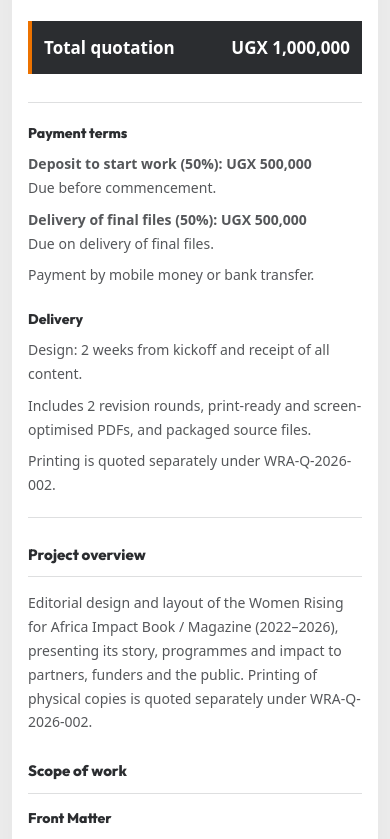
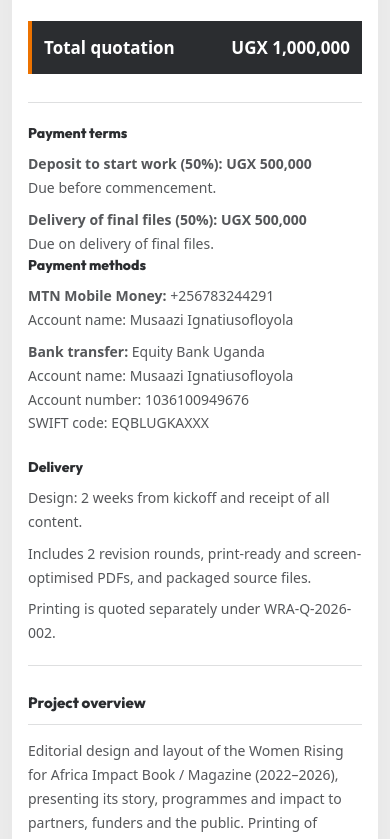
Before and after one commit to musaazi-256/My-portfolio, a Next.js app: page /quotation/wra/design in a window 390 px wide. Shown: the part 1565-2404 px from the top of the page. Built offline with nearby package versions, Linux system fonts and the light colour scheme.

Commit message:
Add WRA Mobile Money and Equity Bank payment details

```diff
--- a/app/quotation/wra/design/page.tsx
+++ b/app/quotation/wra/design/page.tsx
@@ -1,7 +1,7 @@
 import type { Metadata } from 'next'
 import { QuoteNav } from '@/components/quotation/QuoteNav'
 import { DESIGN_QUOTE, PRINT_QUOTE, clientToProvide, deliverables, designSections, designTotal, formatUgx, payments, pricing, scope, timeline, wraQuotes } from '../data'
-import { QuoteAcceptance, QuoteFooter, QuoteHeader, QuoteParties, Section, isFinanceMode, number } from '../parts'
+import { QuoteAcceptance, QuoteFooter, QuoteHeader, QuoteParties, QuotePaymentMethods, Section, isFinanceMode, number } from '../parts'
 
 export const metadata: Metadata = {
   // The title becomes the default file name when saving as PDF.
@@ -34,7 +34,7 @@ export default async function WraDesignQuotationPage({ searchParams }: { searchP
           </div>
           <div className="quotation-totals"><dl><div><dt>Design services</dt><dd>{formatUgx(designTotal)}</dd></div><div><dt>Tax</dt><dd>{formatUgx(tax)}</dd></div><div className="grand-total"><dt>Total quotation</dt><dd>{formatUgx(grandTotal)}</dd></div></dl></div>
           <div className="quotation-terms">
-            <div><h3>Payment terms</h3>{payments.map(row => <p key={row.stage}><strong>{row.stage}: {formatUgx(row.amount)}</strong><br />{row.timing}.</p>)}<p>Payment by mobile money or bank transfer.</p></div>
+            <div><h3>Payment terms</h3>{payments.map(row => <p key={row.stage}><strong>{row.stage}: {formatUgx(row.amount)}</strong><br />{row.timing}.</p>)}<QuotePaymentMethods /></div>
             <div><h3>Delivery</h3><p>Design: {DESIGN_QUOTE.timeline}.</p><p>Includes 2 revision rounds, print-ready and screen-optimised PDFs, and packaged source files.</p><p>Printing is quoted separately under {PRINT_QUOTE.number}.</p></div>
           </div>
         </Section>
--- a/app/quotation/wra/parts.tsx
+++ b/app/quotation/wra/parts.tsx
@@ -41,6 +41,16 @@ export function QuoteFooter({ number }: { number: string }) {
   return <footer className="quotation-footer"><span>{number} · {CLIENT.name}</span><a href={`https://${ISSUER.website}`}>{ISSUER.website}</a></footer>
 }
 
+export function QuotePaymentMethods() {
+  return (
+    <>
+      <h3>Payment methods</h3>
+      <p><strong>MTN Mobile Money:</strong> +256783244291<br />Account name: Musaazi Ignatiusofloyola</p>
+      <p><strong>Bank transfer:</strong> Equity Bank Uganda<br />Account name: Musaazi Ignatiusofloyola<br />Account number: 1036100949676<br />SWIFT code: EQBLUGKAXXX</p>
+    </>
+  )
+}
+
 export function Section({ id, title, narrative, children }: { id: string; title: string; narrative?: boolean; children: ReactNode }) {
   return <section id={id} className={`quotation-section ${narrative ? 'quotation-narrative' : ''}`}><h2>{title}</h2>{children}</section>
 }
--- a/app/quotation/wra/printing/page.tsx
+++ b/app/quotation/wra/printing/page.tsx
@@ -1,7 +1,7 @@
 import type { Metadata } from 'next'
 import { QuoteNav } from '@/components/quotation/QuoteNav'
 import { DESIGN_QUOTE, PRINT_QUOTE, formatUgx, printSections, printSpecification, printTotal, printing, wraQuotes } from '../data'
-import { QuoteAcceptance, QuoteFooter, QuoteHeader, QuoteParties, Section, isFinanceMode, number } from '../parts'
+import { QuoteAcceptance, QuoteFooter, QuoteHeader, QuoteParties, QuotePaymentMethods, Section, isFinanceMode, number } from '../parts'
 
 export const metadata: Metadata = {
   // The title becomes the default file name when saving as PDF.
@@ -34,7 +34,7 @@ export default async function WraPrintingQuotationPage({ searchParams }: { searc
           </div>
           <div className="quotation-totals"><dl><div><dt>Printing · {printing.quantity} A5 copies</dt><dd>{formatUgx(printTotal)}</dd></div><div><dt>Tax</dt><dd>{formatUgx(tax)}</dd></div><div className="grand-total"><dt>Total quotation</dt><dd>{formatUgx(grandTotal)}</dd></div></dl></div>
           <div className="quotation-terms">
-            <div><h3>Payment terms</h3><p><strong>Printing: {formatUgx(printTotal)}</strong><br />{printing.quantity} copies at {formatUgx(printing.rate)} {printing.unit}. Payment timing to be agreed before production.</p><p>Payment by mobile money or bank transfer.</p></div>
+            <div><h3>Payment terms</h3><p><strong>Printing: {formatUgx(printTotal)}</strong><br />{printing.quantity} copies at {formatUgx(printing.rate)} {printing.unit}. Payment timing to be agreed before production.</p><QuotePaymentMethods /></div>
             <div><h3>Production &amp; delivery</h3><p>Printing follows approval of the final artwork.</p><p>Print production and delivery dates to be confirmed.</p><p>Editorial design is quoted separately under {DESIGN_QUOTE.number}.</p></div>
           </div>
         </Section>
```
